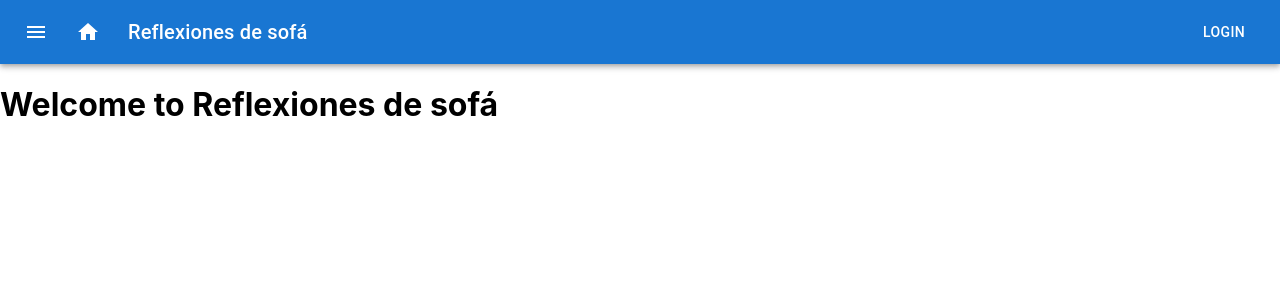
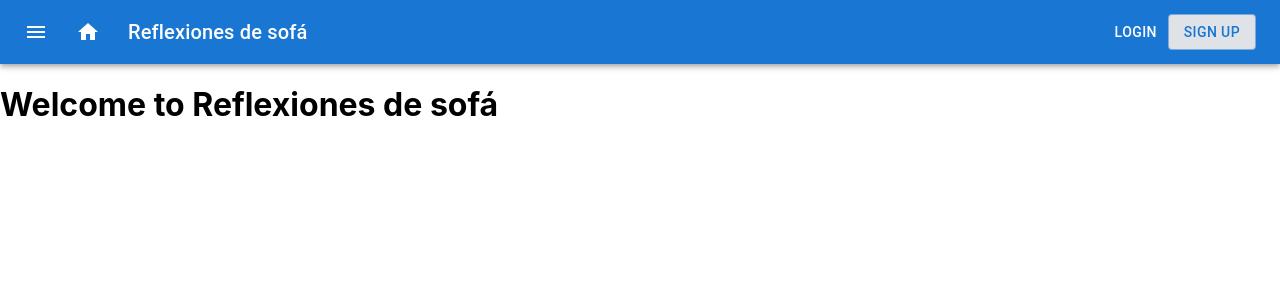
Before and after one commit to DavidCapilla/Text-Storage-Web-App-Frontend, a React (Create React App) app: page / in a window 1280 px wide. Shown: the top 300 px of the page. Built offline with nearby package versions, Linux system fonts and the light colour scheme.

Commit message:
dcg | 003 | Add sign up button

```diff
--- a/src/components/TopBar.js
+++ b/src/components/TopBar.js
@@ -46,6 +46,17 @@ const TopBar = () => {
           >
             Login
           </Button>
+          <Button
+            style={{
+              backgroundColor: "#dfe3e8"
+            }}
+            color="primary"
+            variant="outlined"
+            data-testid="top-bar-sign-up-button"
+            onClick={() => history.push("/sign-up")}
+          >
+            Sign up
+          </Button>
         </Toolbar>
       </AppBar>
     </Box>
```
Also changed, not shown: 1 other file (tests, documents, lock files or other folders).
